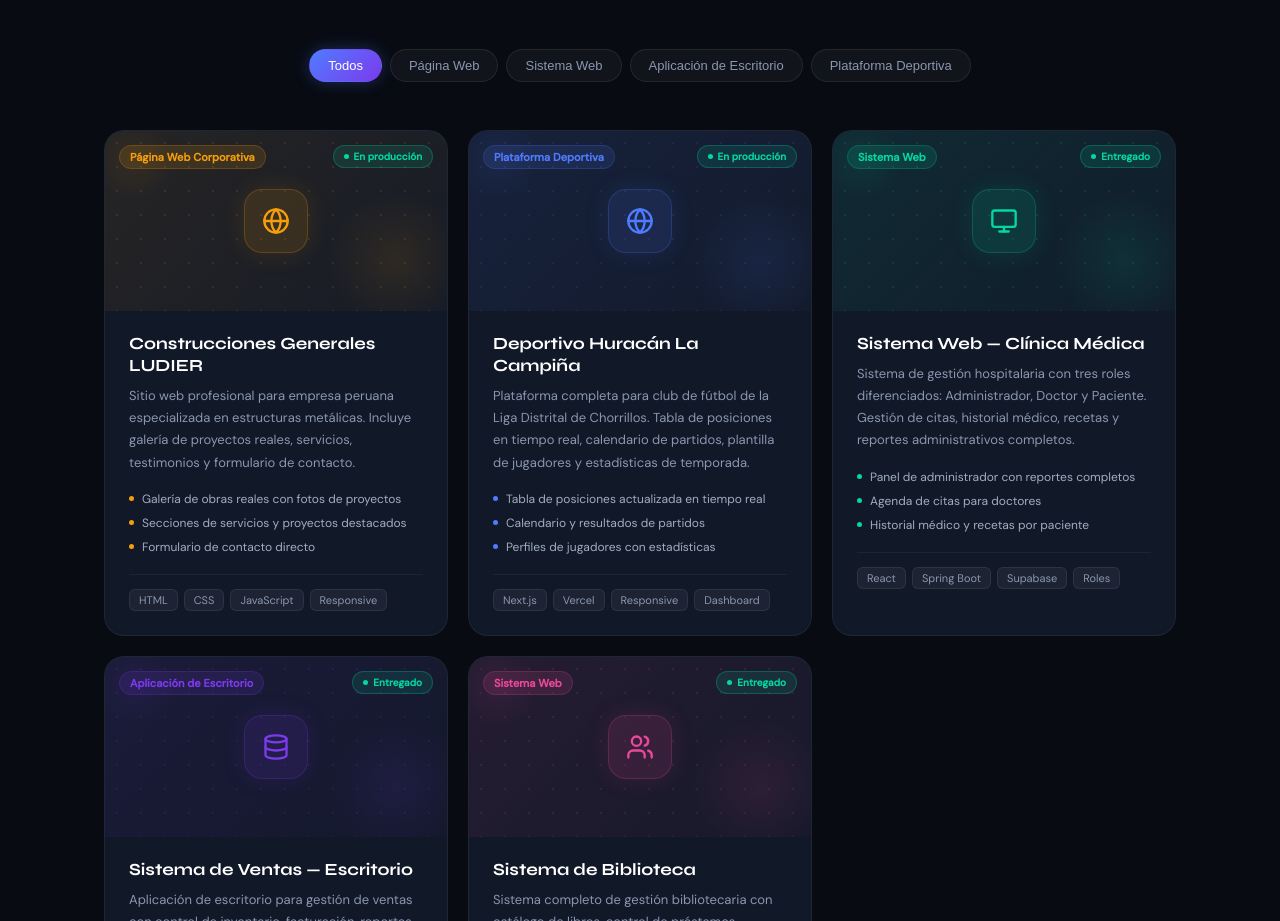
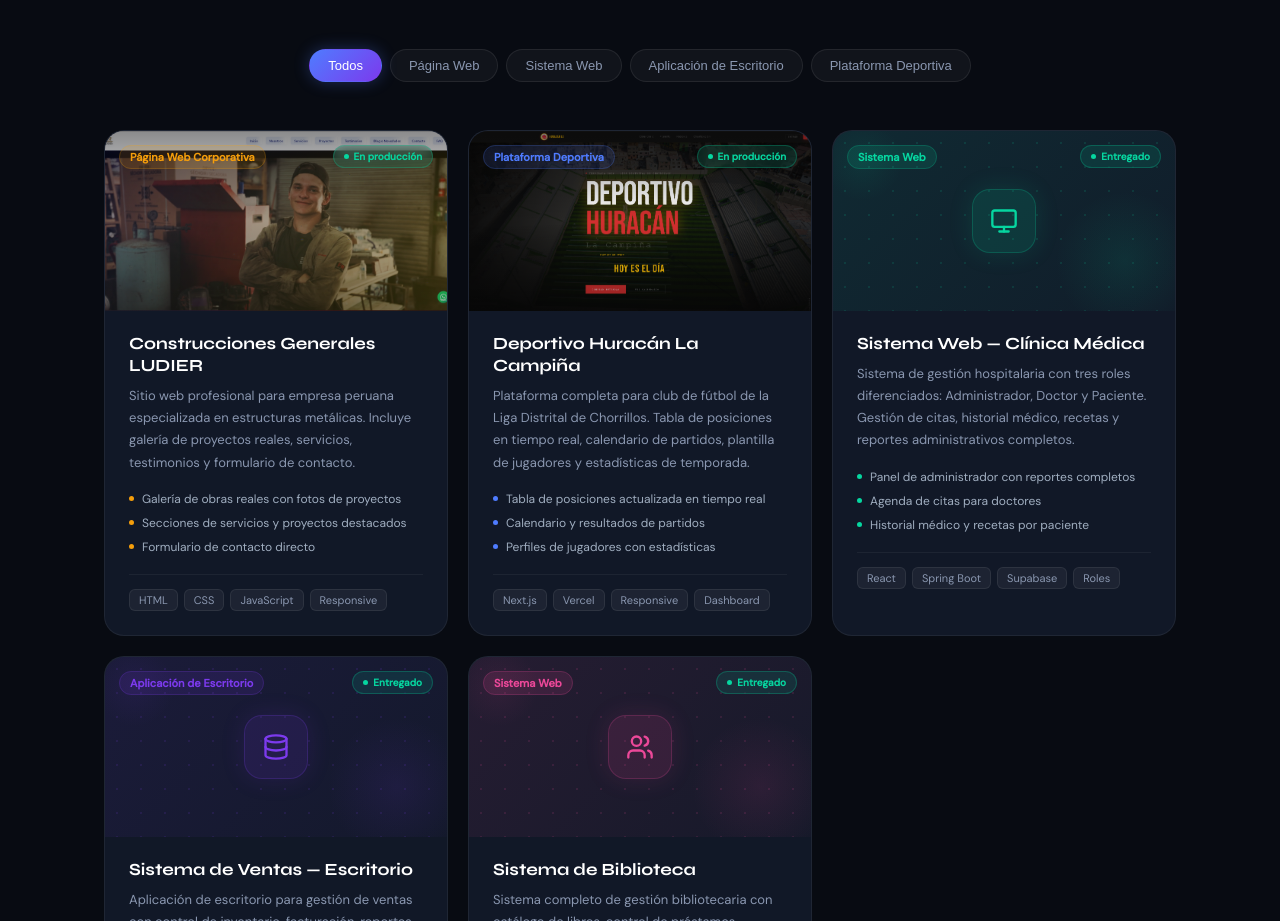
Before and after one commit to Reverse07/Orbit-Digital, a Next.js app: page / in a window 1280 px wide. Shown: the part 2960-3881 px from the top of the page. Built offline with nearby package versions, Linux system fonts and the light colour scheme.

Commit message:
add preview images to portfolio projects

```diff
--- a/components/sections/Portfolio.tsx
+++ b/components/sections/Portfolio.tsx
@@ -3,6 +3,7 @@
 import { useState } from 'react'
 import { motion, AnimatePresence } from 'framer-motion'
 import { ArrowUpRight, Globe, Monitor, Database, Users } from 'lucide-react'
+import Image from 'next/image'
 
 const projects = [
   {
@@ -13,6 +14,7 @@
     url: 'https://reverse07.github.io/modular-web-base/index.html',
     color: '#f59e0b',
     icon: Globe,
+    image: '/img/paginaLudier.png',
     tags: ['HTML', 'CSS', 'JavaScript', 'Responsive'],
     highlights: [
       'Galería de obras reales con fotos de proyectos',
@@ -31,6 +33,7 @@
     url: 'https://huracan-lc.vercel.app/',
     color: '#4f7cff',
     icon: Globe,
+    image: '/img/paginaHuracan.png',
     tags: ['Next.js', 'Vercel', 'Responsive', 'Dashboard'],
     highlights: [
       'Tabla de posiciones actualizada en tiempo real',
@@ -49,6 +52,7 @@
     url: null,
     color: '#06d6a0',
     icon: Monitor,
+    image: null,
     tags: ['React', 'Spring Boot', 'Supabase', 'Roles'],
     highlights: [
       'Panel de administrador con reportes completos',
@@ -67,6 +71,7 @@
     url: null,
     color: '#7c3aed',
     icon: Database,
+    image: null,
     tags: ['Java', 'MySQL', 'JavaFX', 'Desktop'],
     highlights: [
       'Gestión de productos e inventario',
@@ -85,6 +90,7 @@
     url: null,
     color: '#ec4899',
     icon: Users,
+    image: null,
     tags: ['Java', 'PostgreSQL', 'JDBC', 'Desktop'],
     highlights: [
       'Catálogo digital de libros y recursos',
@@ -213,14 +219,30 @@
                     height: 180, position: 'relative', overflow: 'hidden',
                     background: `linear-gradient(135deg, ${project.color}18, ${project.color}06)`,
                   }}>
-                    {/* Patrón decorativo */}
+                    {/* Imagen real si existe */}
+                    {project.image ? (
+                      <>
+                        <Image
+                          src={project.image}
+                          alt={project.title}
+                          fill
+                          style={{ objectFit: 'cover', objectPosition: 'top', transition: 'transform 0.4s ease' }}
+                          sizes="(max-width: 640px) 100vw, 340px"
+                        />
+                        {/* Overlay degradado para legibilidad de badges */}
+                        <div style={{
+                          position: 'absolute', inset: 0,
+                          background: `linear-gradient(to bottom, rgba(0,0,0,0.45) 0%, transparent 50%, rgba(0,0,0,0.3) 100%)`,
+                        }} />
+                      </>
+                    ) : (
+                      <>
+                        {/* Patrón decorativo (solo para proyectos sin imagen) */}
                         <div style={{
                           position: 'absolute', inset: 0,
                           backgroundImage: `radial-gradient(${project.color}20 1px, transparent 1px)`,
                           backgroundSize: '24px 24px',
                         }} />
-
-                    {/* Formas geométricas */}
                         <div style={{
                           position: 'absolute', bottom: -20, right: -20,
                           width: 140, height: 140, borderRadius: '50%',
@@ -231,8 +253,7 @@
                           width: 80, height: 80, borderRadius: '50%',
                           background: `radial-gradient(circle, ${project.color}12, transparent 70%)`,
                         }} />
-
-                    {/* Icono central */}
+                        {/* Icono central (solo sin imagen) */}
                         <div style={{
                           position: 'absolute', top: '50%', left: '50%',
                           transform: 'translate(-50%, -50%)',
@@ -244,26 +265,30 @@
                         }}>
                           <Icon size={28} color={project.color} />
                         </div>
+                      </>
+                    )}
 
                     {/* Badge categoría */}
-                    <div style={{ position: 'absolute', top: 14, left: 14 }}>
+                    <div style={{ position: 'absolute', top: 14, left: 14, zIndex: 2 }}>
                       <span style={{
                         fontSize: 11, fontWeight: 600, padding: '4px 10px',
                         borderRadius: 100,
                         background: `${project.color}20`, color: project.color,
                         border: `1px solid ${project.color}35`,
+                        backdropFilter: 'blur(8px)',
                       }}>
                         {project.category}
                       </span>
                     </div>
 
                     {/* Status */}
-                    <div style={{ position: 'absolute', top: 14, right: 14 }}>
+                    <div style={{ position: 'absolute', top: 14, right: 14, zIndex: 2 }}>
                       <span style={{
                         fontSize: 10, fontWeight: 600, padding: '4px 10px',
                         borderRadius: 100, display: 'flex', alignItems: 'center', gap: 5,
                         background: 'rgba(6,214,160,0.12)',
                         color: '#06d6a0', border: '1px solid rgba(6,214,160,0.25)',
+                        backdropFilter: 'blur(8px)',
                       }}>
                         <span style={{ width: 5, height: 5, borderRadius: '50%', background: '#06d6a0', display: 'inline-block' }} />
                         {project.status}
@@ -278,7 +303,7 @@
                         animate={{ opacity: isHovered ? 1 : 0, scale: isHovered ? 1 : 0.8 }}
                         transition={{ duration: 0.2 }}
                         style={{
-                          position: 'absolute', bottom: 14, right: 14,
+                          position: 'absolute', bottom: 14, right: 14, zIndex: 2,
                           width: 36, height: 36, borderRadius: 10,
                           display: 'flex', alignItems: 'center', justifyContent: 'center',
                           background: project.color,
```
Also changed, not shown: public/img/paginaHuracan.png (added), public/img/paginaLudier.png (added). Lines whose indentation alone changed are shown as unchanged.
